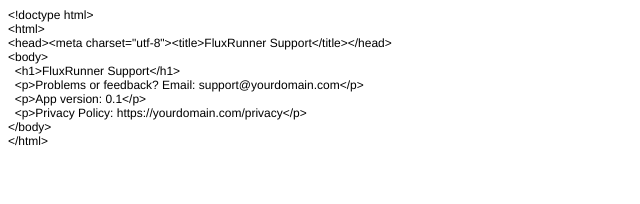
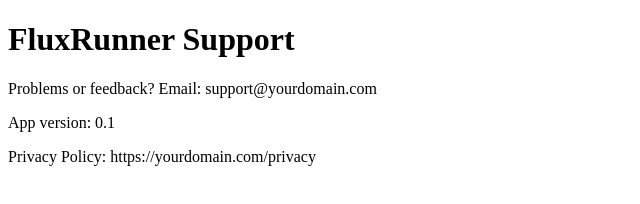
Before and after one commit to happy00007/fluxrunner-support, a plain HTML site: page index.html in a window 1280 px wide. Shown: the whole page, without its empty margins (0-640 px from the left). Drawn offline with Linux system fonts and the light colour scheme.

Commit message:
add new index.html file

```diff
--- a/index.html
+++ b/index.html
@@ -1,25 +1,13 @@
-<!DOCTYPE html PUBLIC "-//W3C//DTD HTML 4.01//EN" "http://www.w3.org/TR/html4/strict.dtd">
+<!doctype html>
 <html>
 <head>
-  <meta http-equiv="Content-Type" content="text/html; charset=utf-8">
-  <meta http-equiv="Content-Style-Type" content="text/css">
-  <title></title>
-  <meta name="Generator" content="Cocoa HTML Writer">
-  <meta name="CocoaVersion" content="2575.6">
-  <style type="text/css">
-    p.p1 {margin: 0.0px 0.0px 0.0px 0.0px; font: 12.0px Helvetica}
-  </style>
+  <meta charset="utf-8">
+  <title>FluxRunner Support</title>
 </head>
 <body>
-<p class="p1">&lt;!doctype html&gt;</p>
-<p class="p1">&lt;html&gt;</p>
-<p class="p1">&lt;head&gt;&lt;meta charset="utf-8"&gt;&lt;title&gt;FluxRunner Support&lt;/title&gt;&lt;/head&gt;</p>
-<p class="p1">&lt;body&gt;</p>
-<p class="p1"><span class="Apple-converted-space">  </span>&lt;h1&gt;FluxRunner Support&lt;/h1&gt;</p>
-<p class="p1"><span class="Apple-converted-space">  </span>&lt;p&gt;Problems or feedback? Email: support@yourdomain.com&lt;/p&gt;</p>
-<p class="p1"><span class="Apple-converted-space">  </span>&lt;p&gt;App version: 0.1&lt;/p&gt;</p>
-<p class="p1"><span class="Apple-converted-space">  </span>&lt;p&gt;Privacy Policy: https://yourdomain.com/privacy&lt;/p&gt;</p>
-<p class="p1">&lt;/body&gt;</p>
-<p class="p1">&lt;/html&gt;</p>
+  <h1>FluxRunner Support</h1>
+  <p>Problems or feedback? Email: support@yourdomain.com</p>
+  <p>App version: 0.1</p>
+  <p>Privacy Policy: https://yourdomain.com/privacy</p>
 </body>
 </html>
```
Also changed, not shown: 1 other file.
